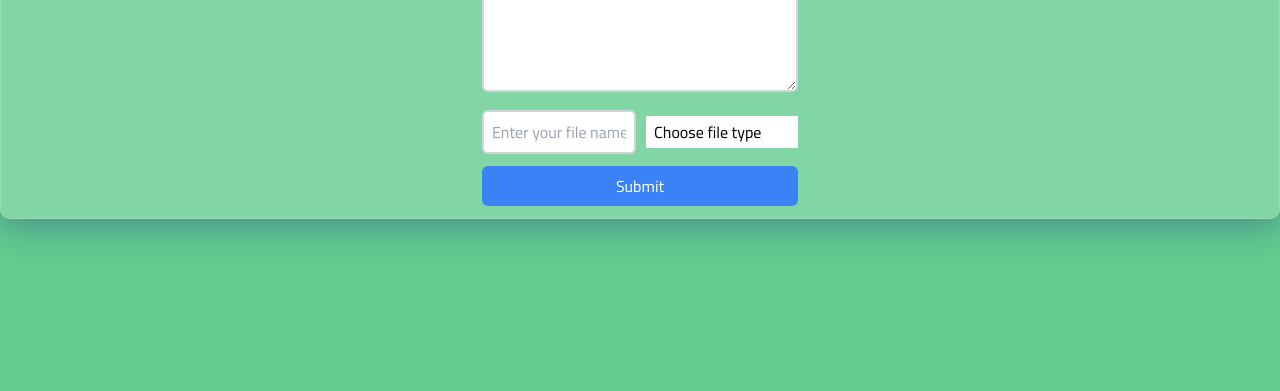
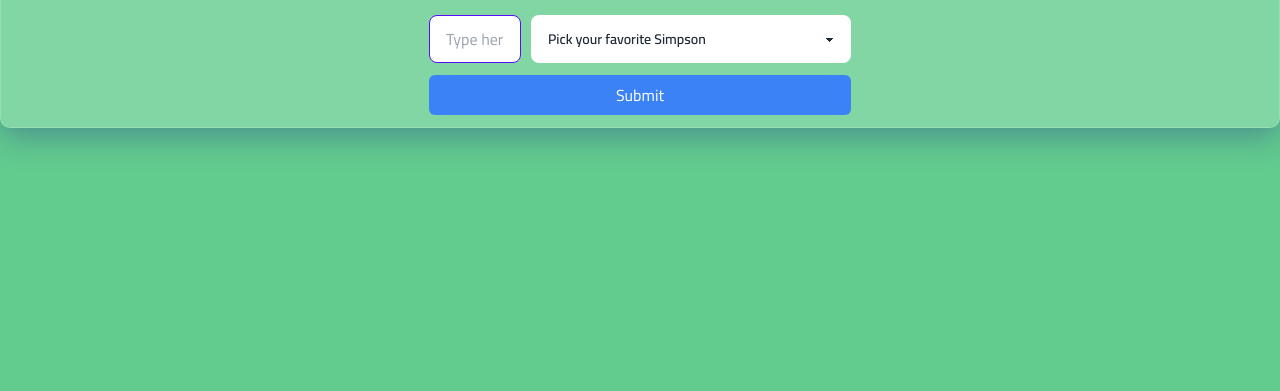
Before and after one commit to abdellatif-laghjaj/text-to-file, a plain HTML site: page index.html in a window 1280 px wide. Shown: the part 409-800 px from the top of the page. Drawn offline with nearby package versions, Linux system fonts and the light colour scheme.

Commit message:
change to daisy ui

```diff
--- a/index.html
+++ b/index.html
@@ -7,6 +7,7 @@
     <meta name="viewport" content="width=device-width, initial-scale=1.0">
     <link rel="stylesheet" href="css/style.css">
     <link rel="stylesheet" href="css/normalize.css">
+    <link href="https://cdn.jsdelivr.net/npm/daisyui@2.24.0/dist/full.css" rel="stylesheet" type="text/css" />
     <script src="https://cdn.tailwindcss.com"></script>
     <title>Text to file | By Abdellatif Laghjaj</title>
 </head>
@@ -17,16 +18,16 @@
             <h2 class="text-4xl font-bold text-white my-2">Text To File</h2>
         </div>
         <div class="text-center form">
-            <textarea name="text" id="text" cols="30" rows="10" class="w-full p-2 border-2 border-gray-300 rounded-md"
-                placeholder="Enter your text here"></textarea>
+            <textarea class="textarea textarea-primary" placeholder="Bio"></textarea>
             <div class="form-bottom">
-                <input type="text" name="filename" id="filename" class="w-full p-2 border-2 border-gray-300 rounded-md"
-                    placeholder="Enter your file name">
-                <select class="appearance-none w-full py-1 px-2 bg-white" name="whatever" id="frm-whatever">
-                    <option value="">Choose file type</option>
-                    <option value="txt">txt</option>
-                    <option value="html">html</option>
-                    <option value="doc">doc</option>
+                <input type="text" placeholder="Type here" class="input input-bordered input-primary w-full max-w-xs" />
+                <select class="select w-full max-w-xs">
+                    <option disabled selected>Pick your favorite Simpson</option>
+                    <option>Homer</option>
+                    <option>Marge</option>
+                    <option>Bart</option>
+                    <option>Lisa</option>
+                    <option>Maggie</option>
                 </select>
             </div>
             <button class="bg-blue-500 text-white p-2 rounded-md w-full">Submit</button>
```
